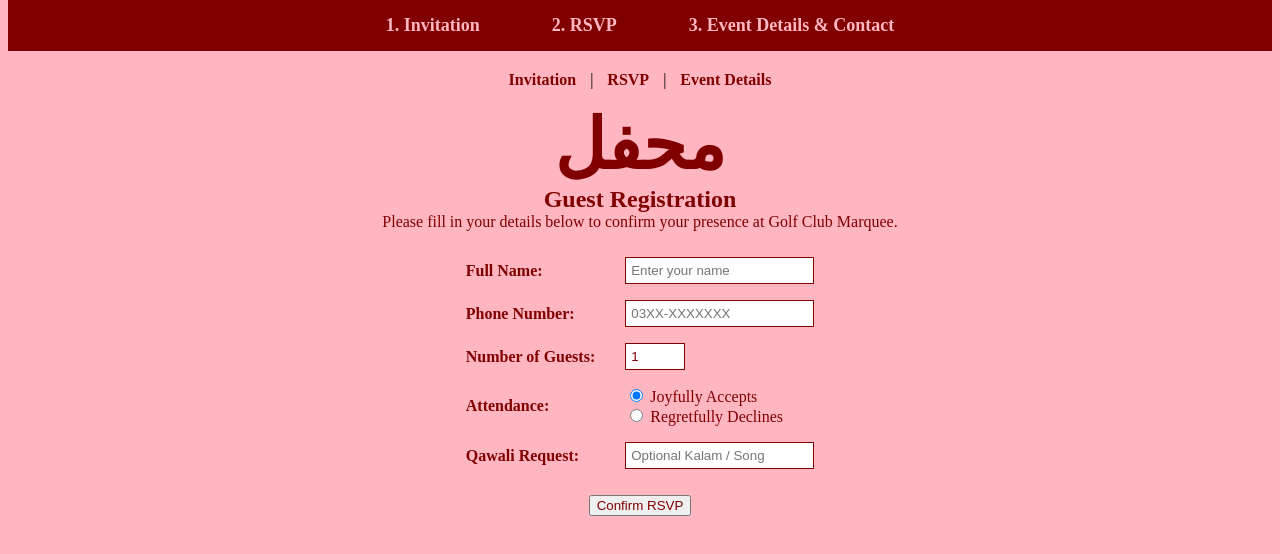
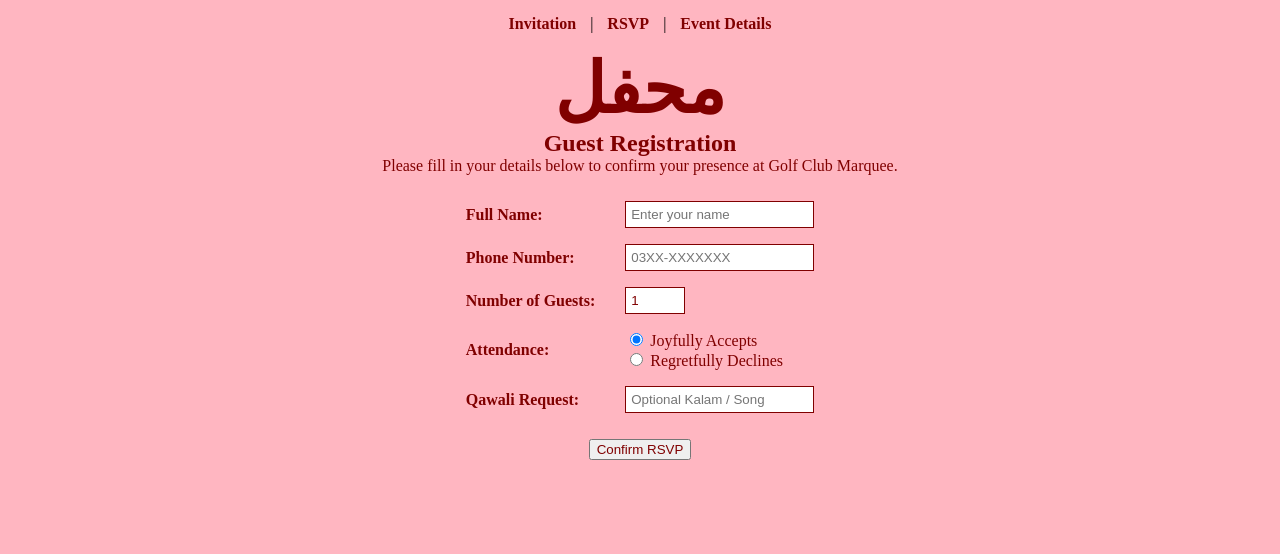
Before and after one commit to fatima-noor07/mehfil-event-invitaion, a plain HTML site: page rsvp.html in a window 1280 px wide. Drawn offline with Linux system fonts and the light colour scheme.

Commit message:
fixed navigation bar

```diff
--- a/rsvp.html
+++ b/rsvp.html
@@ -6,11 +6,7 @@
   <title>Mehfil - RSVP</title>
 </head>
 <body>
-<div class="navbar">
-  <a href="index.html">1. Invitation</a>
-  <a href="rsvp.html">2. RSVP</a>
-  <a href="details.html">3. Event Details & Contact</a>
-</div>
+
   <nav>
     <a href="index.html">Invitation</a> |
     <a href="rsvp.html">RSVP</a> |
```
Also changed, not shown: details.html (+1 -5 lines).
